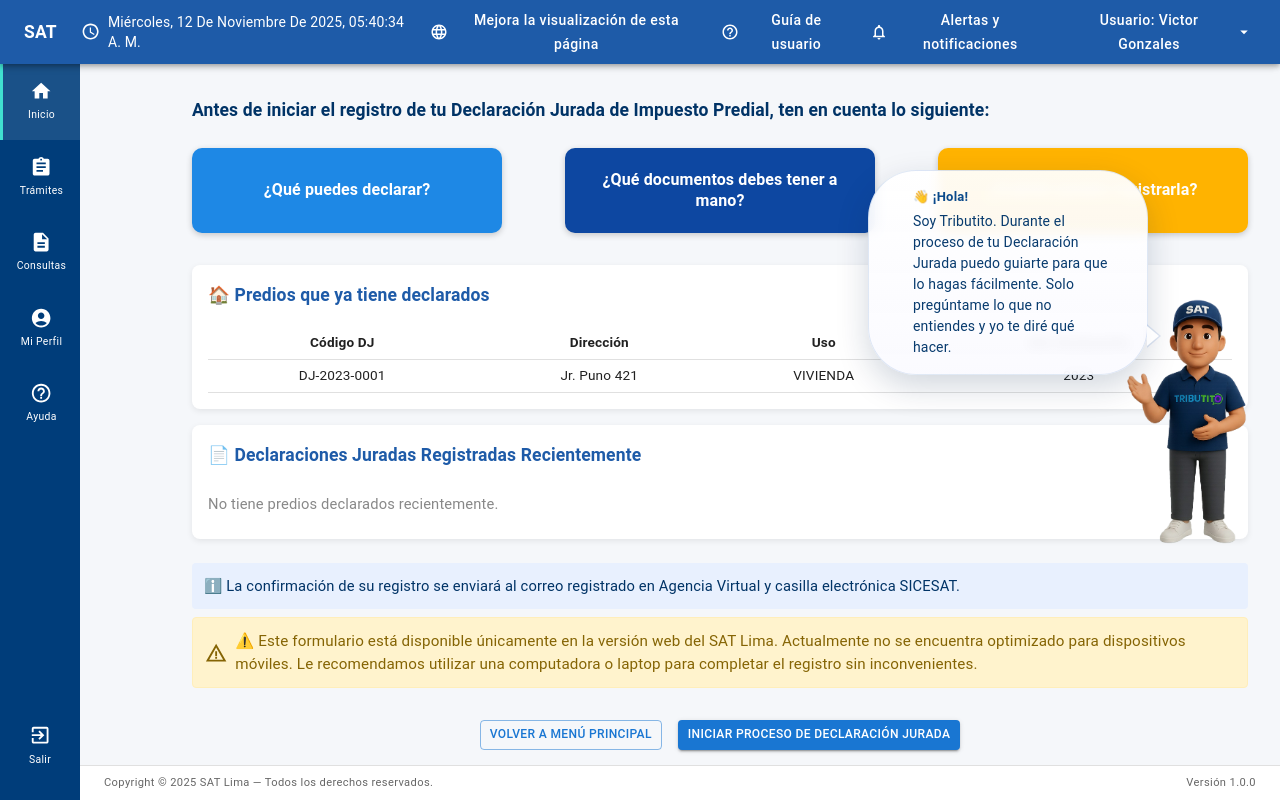
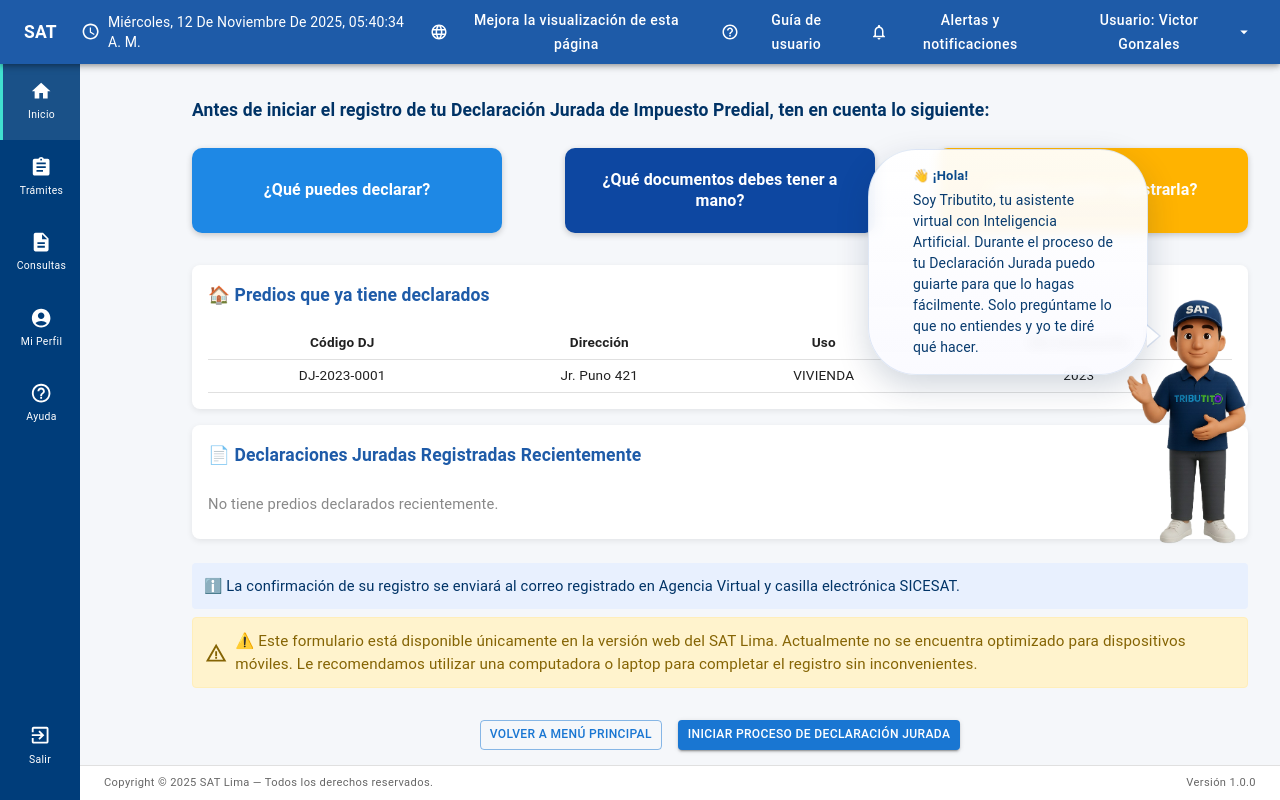
Before and after one commit to jchongs80/prototipoDJ, a React (Create React App) app: page /inscripcion-predial in a window 1280 px wide. Shown: the top 800 px of the page. Built offline with nearby package versions, Linux system fonts and the light colour scheme; some icons are missing.

Commit message:
Actualizar

```diff
--- a/src/components/tributitoBubble.tsx
+++ b/src/components/tributitoBubble.tsx
@@ -15,7 +15,7 @@ type Props = {
 };
 
 const DEFAULT_TEXT =
-  "Soy Tributito. Durante el proceso de tu Declaración Jurada puedo guiarte para que lo hagas fácilmente. " +
+  "Soy Tributito, tu asistente virtual con Inteligencia Artificial. Durante el proceso de tu Declaración Jurada puedo guiarte para que lo hagas fácilmente. " +
   "Solo pregúntame lo que no entiendes y yo te diré qué hacer.";
 
 export default function TributitoBubble({
```
